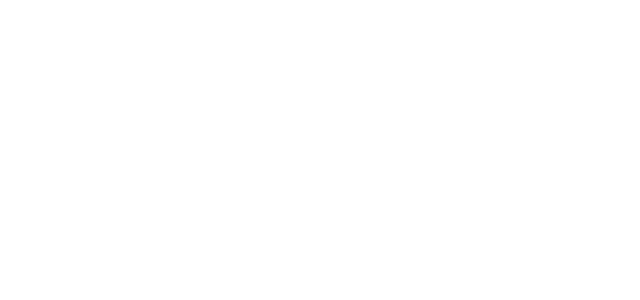
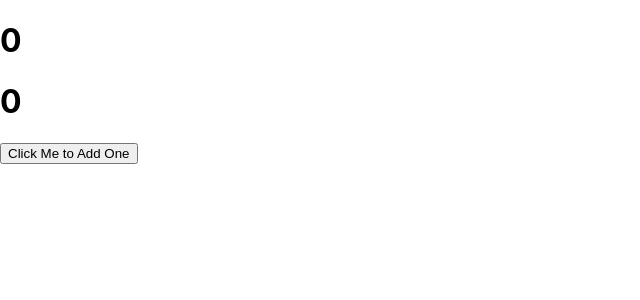
Before and after one commit to jlvogel/wk7day3, a React (Create React App) app: page / in a window 1280 px wide. Shown: the top 300 px of the page, without its empty margins (0-640 px from the left). Built offline with nearby package versions, Linux system fonts and the light colour scheme.

Commit message:
added a 2nd Counter component, src/components/Counter2.jsx .  Tested that it displays in browser use inspect tools to see the Console log as well as the Components in Recat dev Tools.

```diff
--- a/src/components/Counter2.jsx
+++ b/src/components/Counter2.jsx
@@ -6,4 +6,28 @@
 
 export default function Counter(props) {
   // Declare the state
+  const [counter, setCounter] = useState(0)
+  // second piece of state
+  const [evenCounter, setEvenCounter] = useState(0)
+
+  console.log("I'm just a random log")
+
+  // Function to add one to the state
+  const addOne = () => {
+    // if counter is even before the update, update evenCounter
+    if (counter %2 === 0) {
+      setEvenCounter(evenCounter + 1)
+    }
+    // sets counter to its current value + 1
+    setCounter(counter + 1)
+  }
+
+  // The h1 display the counter and button runs addOne function
+  return (
+    <div>
+      <h1>{counter}</h1>
+      <h1>{evenCounter}</h1>
+      <button onClick={addOne}>Click Me to Add One</button>
+    </div>
+  )
 }
```
